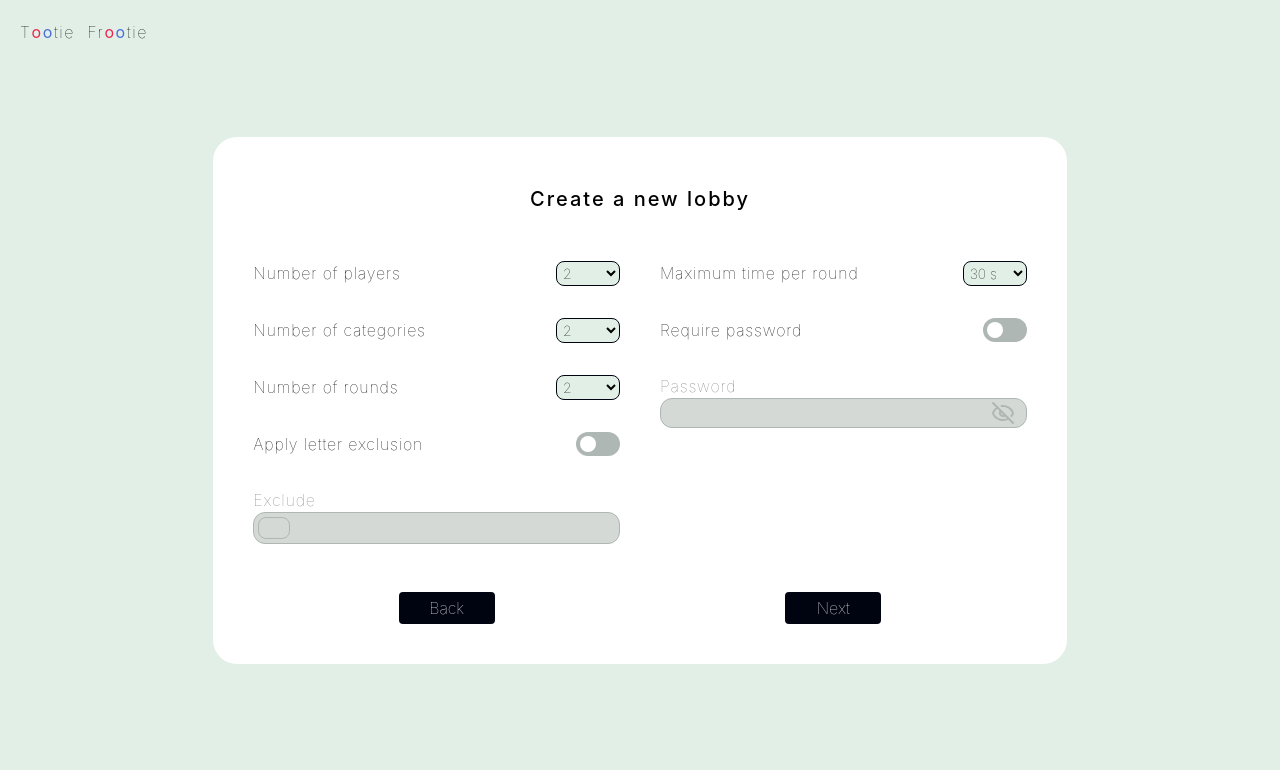
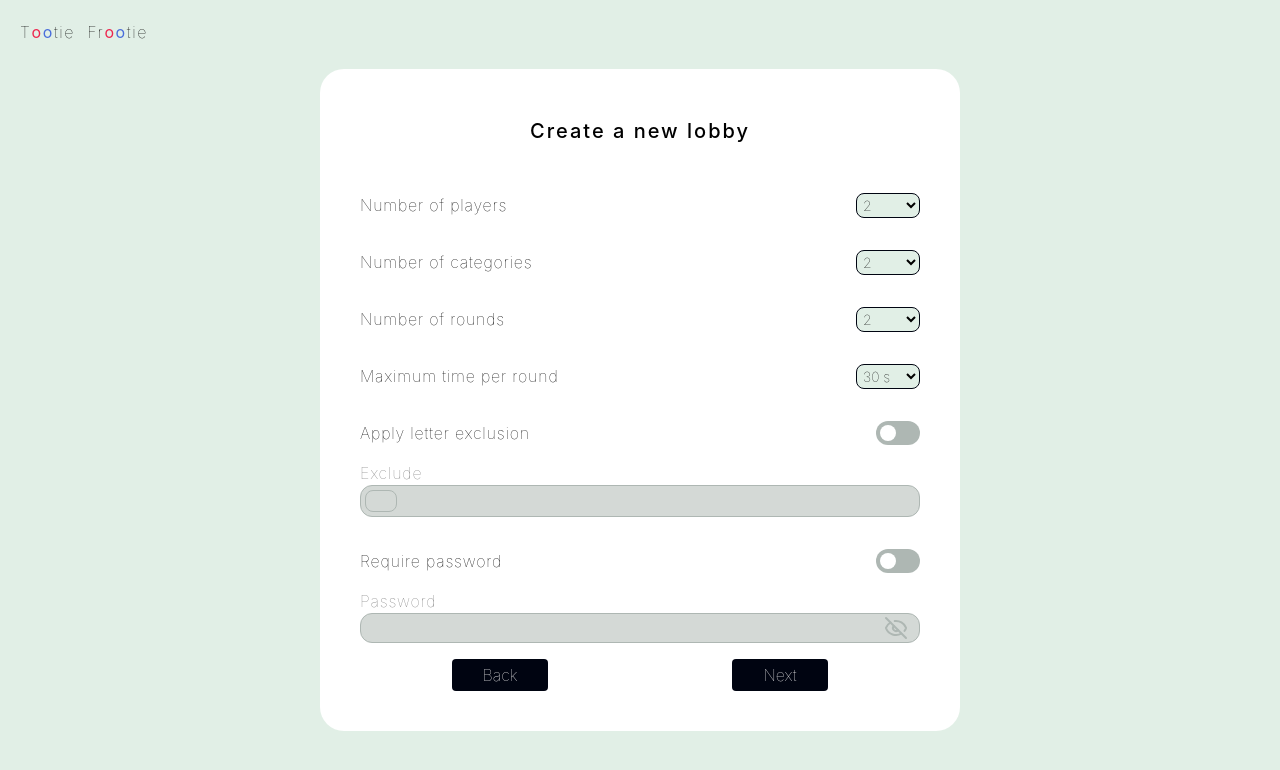
Before and after one commit to barahi/tootie-frootie, a React (Create React App) app: page /new-game in a window 1280 px wide. Shown: the top 770 px of the page. Built offline with nearby package versions, Linux system fonts and the light colour scheme.

Commit message:
Added error messages to create new game screen2

```diff
--- a/src/components/pages/new-game/Screen1.tsx
+++ b/src/components/pages/new-game/Screen1.tsx
@@ -9,6 +9,7 @@ import { useState } from "react";
 import { useGameSetup } from "../../../context/GameFlowContext";
 import { range } from "lodash";
 import { useEffect } from "react";
+import ErrorMessageCard from "../../shared/cards/ErrorMessageCard";
 
 function Screen1({ nextPage }: { nextPage: () => void }) {
   const { gameConfig, setGameConfig } = useGameSetup();
@@ -19,27 +20,28 @@ function Screen1({ nextPage }: { nextPage: () => void }) {
   const timeIntervals = ["30", "45", "60", "90", "120"];
 
   const [playerCount, setPlayerCount] = useState<number>(
-    gameConfig?.playerCount || 2
+    gameConfig?.playerCount || 2,
   );
   const [numberOfRounds, setNumberOfRounds] = useState<number>(
-    gameConfig?.numberOfRounds || 2
+    gameConfig?.numberOfRounds || 2,
   );
   const [categoryCount, setCategoryCount] = useState<number>(
-    gameConfig?.categoryCount || 2
+    gameConfig?.categoryCount || 2,
   );
   const [timeLimit, setTimeLimit] = useState<number>(
-    gameConfig?.timeLimit || 30
+    gameConfig?.timeLimit || 30,
   );
   const [passwordRequirement, setPasswordRequirement] = useState<boolean>(
-    gameConfig?.passwordRequirement || false
+    gameConfig?.passwordRequirement || false,
   );
 
   const [letterExclusion, setLetterExclusion] = useState<boolean>(
-    gameConfig?.letterExclusion || false
+    gameConfig?.letterExclusion || false,
   );
 
   const [password, setPassword] = useState<string>(gameConfig?.password || "");
   const [letters, setLetters] = useState<string[]>(gameConfig?.letters || []);
+  const [errorMessage, setErrorMessage] = useState<string>("");
 
   useEffect(() => {
     if (!letterExclusion) {
@@ -55,11 +57,11 @@ function Screen1({ nextPage }: { nextPage: () => void }) {
 
   const handleNext = () => {
     if (passwordRequirement && !password) {
-      alert("Please enter a password.");
+      setErrorMessage("Please enter a password.");
       return;
     }
     if (letterExclusion && letters.length === 0) {
-      alert("Please enter letters to exclude from game.");
+      setErrorMessage("Please enter letters to exclude from game.");
       return;
     }
 
@@ -79,16 +81,16 @@ function Screen1({ nextPage }: { nextPage: () => void }) {
 
   return (
     <div className="relative w-full h-screen">
-      <div className="absolute top-0 left-0 w-full z-10">
+      <div className="absolute top-0 left-0 z-10 w-full">
         <Header />
       </div>
-      <div className="absolute inset-0 flex justify-center items-center">
-        <div className="flex flex-col w-2/3 justify-center items-center bg-white border-none rounded-3xl p-10">
-          <h1 className="text-xl mt-2 mb-6 font-medium tracking-widest">
+      <div className="absolute inset-0 flex items-center justify-center">
+        <div className="flex flex-col items-center justify-center w-1/2 p-10 bg-white border-none rounded-3xl">
+          <h1 className="mt-2 mb-6 text-xl font-medium tracking-widest">
             Create a new lobby
           </h1>
-          <form id="new-game-form" className="flex flex-row w-full gap-10">
-            <div className="flex flex-col w-full gap-8 mt-6 mb-8">
+          <form id="new-game-form" className="flex flex-col w-full gap-10">
+            <div className="flex flex-col w-full gap-8 mt-6 mb-4">
               <DropdownSelect
                 selectItems={playerRoundNumbers}
                 title="Number of players"
@@ -104,6 +106,12 @@ function Screen1({ nextPage }: { nextPage: () => void }) {
                 title="Number of rounds"
                 onSelect={setNumberOfRounds}
               />
+              <DropdownSelect
+                selectItems={timeIntervals.map((i) => i + " s")}
+                title="Maximum time per round"
+                onSelect={setTimeLimit}
+              />
+              <div className="flex flex-col gap-4">
                 <div className="flex flex-row justify-between">
                   <p className="font-thin tracking-wider">
                     Apply letter exclusion
@@ -119,13 +127,8 @@ function Screen1({ nextPage }: { nextPage: () => void }) {
                   onChange={setLetters}
                 />
               </div>
-            <div className="flex flex-col w-full gap-8 mb-6 mt-6">
-              <DropdownSelect
-                selectItems={timeIntervals.map((i) => i + " s")}
-                title="Maximum time per round"
-                onSelect={setTimeLimit}
-              />
-              <div className="flex flex-row justify-between">
+              <div className="flex flex-col gap-4">
+                <div className="flex flex-row justify-between ">
                   <p className="font-thin tracking-wider">Require password</p>
                   <SliderButton
                     value={passwordRequirement}
@@ -138,8 +141,14 @@ function Screen1({ nextPage }: { nextPage: () => void }) {
                   onChange={setPassword}
                 />
               </div>
+            </div>
           </form>
-          <div className="flex flex-row w-full justify-around">
+          {errorMessage && (
+            <div className="mb-6">
+              <ErrorMessageCard message={errorMessage} />{" "}
+            </div>
+          )}
+          <div className="flex flex-row justify-around w-full">
             <BlackButton
               buttonTitle="Back"
               nextFunction={() => navigate("/")}
--- a/src/components/pages/new-game/Screen2.tsx
+++ b/src/components/pages/new-game/Screen2.tsx
@@ -1,4 +1,5 @@
 import Header from "../../shared/bars/Header";
+import ErrorMessageCard from "../../shared/cards/ErrorMessageCard";
 import { useState } from "react";
 import { useGameSetup } from "../../../context/GameFlowContext";
 import BlackButton from "../../shared/buttons/BlackButton";
@@ -7,8 +8,9 @@ function Screen2({ prevPage }: { prevPage: () => void }) {
   const { gameConfig, setGameConfig } = useGameSetup();
   const categoryCount = gameConfig.categoryCount || 2;
   const [categories, setCategories] = useState<string[]>(
-    Array(categoryCount).fill("")
+    Array(categoryCount).fill(""),
   );
+  const [errorMessage, setErrorMessage] = useState<string>("");
 
   const handleChange = (index: number, value: string) => {
     setCategories((prev) => {
@@ -19,6 +21,10 @@ function Screen2({ prevPage }: { prevPage: () => void }) {
   };
 
   const handleFinish = () => {
+    if (categories.some((cat) => cat.length === 0)) {
+      setErrorMessage("Please fill out all categories");
+      return;
+    }
     setGameConfig((prev) => ({
       ...prev,
       categories,
@@ -27,12 +33,12 @@ function Screen2({ prevPage }: { prevPage: () => void }) {
 
   return (
     <div className="relative w-full h-screen">
-      <div className="absolute top-0 left-0 w-full z-10">
+      <div className="absolute top-0 left-0 z-10 w-full">
         <Header />
       </div>
-      <div className="absolute inset-0 flex justify-center items-center">
-        <div className="flex flex-col w-1/3 justify-center items-center bg-white border-solid border-none border-1 rounded-3xl p-10">
-          <h1 className="text-xl mb-6 font-medium tracking-widest">
+      <div className="absolute inset-0 flex items-center justify-center">
+        <div className="flex flex-col items-center justify-center w-1/3 p-10 bg-white border-solid border-none border-1 rounded-3xl">
+          <h1 className="mb-6 text-xl font-medium tracking-widest">
             Define categories
           </h1>
           <div className="flex flex-col w-full">
@@ -54,6 +60,11 @@ function Screen2({ prevPage }: { prevPage: () => void }) {
                 </div>
               ))}
             </div>
+            {errorMessage && (
+              <div className="mb-6">
+                <ErrorMessageCard message={errorMessage} />{" "}
+              </div>
+            )}
             <div className="flex flex-row justify-between mt-2 mb-2">
               <BlackButton buttonTitle="Back" nextFunction={prevPage} />
               <BlackButton buttonTitle="Next" nextFunction={handleFinish} />
--- a/src/components/shared/cards/ErrorMessageCard.tsx
+++ b/src/components/shared/cards/ErrorMessageCard.tsx
@@ -4,7 +4,7 @@ interface ErrorMessageCardProps {
 
 export default function ErrorMessageCard({ message }: ErrorMessageCardProps) {
   return (
-    <div className="flex items-center justify-center w-full mt-2 p-[3px] rounded-xl bg-red-10 ">
+    <div className="flex items-center justify-center w-full px-[0.75rem] py-[0.25rem]  mt-2 rounded-xl bg-red-10 ">
       <p className="font-thin ft-base text-align text-red-90">{message} </p>
     </div>
   );
--- a/src/components/shared/user-input/letterInput/LetterInput.tsx
+++ b/src/components/shared/user-input/letterInput/LetterInput.tsx
@@ -40,7 +40,7 @@ export const LetterInput = ({
   };
 
   return (
-    <div className="flex flex-col mb-4">
+    <div className="flex flex-col">
       <label
         htmlFor="letter-input"
         className={`font-thin tracking-wider
@@ -70,14 +70,7 @@ export const LetterInput = ({
           onKeyDown={handleKeyDown}
           disabled={disabled}
           maxLength={1}
-          className="
-                    w-8 border-1 rounded-lg border-gray-99 text-black text-sm font-thin transition-all duration-300
-                    focus:outline-none focus:ring-gray-99
-                    disabled:border-gray-90
-                    disabled:bg-gray-50
-                    disabled:text-gray-50
-                    disabled:cursor-not-allowed
-                  "
+          className="w-8 text-sm font-thin text-black transition-all duration-300 rounded-lg border-1 border-gray-99 focus:outline-none focus:ring-gray-99 disabled:border-gray-90 disabled:bg-gray-50 disabled:text-gray-50 disabled:cursor-not-allowed"
         ></input>
       </div>
     </div>
--- a/src/components/shared/user-input/passwordInput/PasswordInput.tsx
+++ b/src/components/shared/user-input/passwordInput/PasswordInput.tsx
@@ -27,7 +27,7 @@ export const PasswordInput = ({
     onChange((password = p));
   };
   return (
-    <div className="flex flex-col mb-4">
+    <div className="flex flex-col">
       <label
         htmlFor="password"
         className={`font-thin tracking-wider
@@ -43,18 +43,7 @@ export const PasswordInput = ({
           disabled={disabled}
           value={password}
           onChange={addPassword}
-          className="
-            w-full
-            border rounded-xl border-gray-99
-            p-1
-            text-black text-sm font-thin
-            transition-all duration-300
-            focus:outline-none focus:ring-gray-99
-            disabled:border-gray-90
-            disabled:bg-gray-50
-            disabled:text-gray-50
-            disabled:cursor-not-allowed
-          "
+          className="w-full p-1 text-sm font-thin text-black transition-all duration-300 border rounded-xl border-gray-99 focus:outline-none focus:ring-gray-99 disabled:border-gray-90 disabled:bg-gray-50 disabled:text-gray-50 disabled:cursor-not-allowed"
         />
         <button
           type="button"
```
Lines whose indentation alone changed are shown as unchanged.
